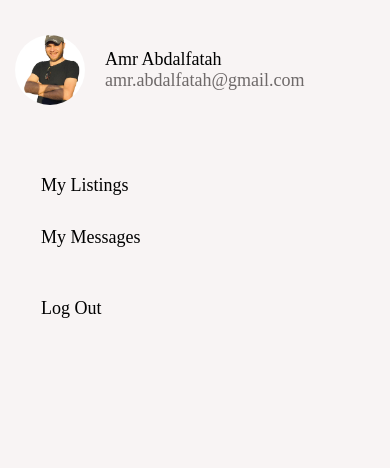
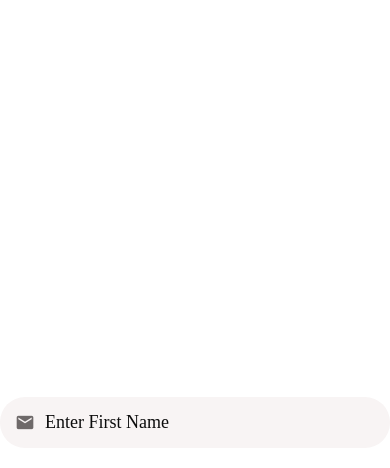
Before and after one commit to amrabdalfatah/DoneWithIt, a React Native app: screen / in a window 390 px wide. Shown: the top 468 px of the page. Built offline with nearby package versions, Linux system fonts and the light colour scheme; some icons are missing.

Commit message:
AppTextInput Component

```diff
--- a/App.js
+++ b/App.js
@@ -1,15 +1,16 @@
-import React from "react";
-import { View } from "react-native";
+import React, { useState } from "react";
 
-import ListItem from "./app/components/ListItem";
-import Card from "./app/components/Card";
-import ViewImageScreen from "./app/screens/ViewImageScreen";
-import WelcomeScreen from "./app/screens/WelcomeScreen";
-import ListingDetailsScreen from "./app/screens/ListingDetailsScreen";
-import MessagesScreen from "./app/screens/MessagesScreen";
-import ListingsScreen from "./app/screens/ListingsScreen";
-import AccountScreen from "./app/screens/AccountScreen";
+import Screen from "./app/components/Screen";
+import AppTextInput from "./app/components/AppTextInput";
 
 export default function App() {
-  return <AccountScreen />;
+  return (
+    <Screen style={{ justifyContent: "center", alignItem: "center" }}>
+      <AppTextInput
+        icon="email"
+        placeholder="Enter First Name"
+        onChangeText={(text) => console.log(text)}
+      />
+    </Screen>
+  );
 }
--- /dev/null
+++ b/app/components/AppTextInput.js
@@ -0,0 +1,40 @@
+import React from "react";
+import { View, TextInput, StyleSheet, Platform } from "react-native";
+import { MaterialCommunityIcons } from "@expo/vector-icons";
+
+import colors from "../config/colors";
+
+function AppTextInput({ icon, ...otherProps }) {
+  return (
+    <View style={styles.container}>
+      <MaterialCommunityIcons
+        name={icon}
+        size={20}
+        color={colors.medium}
+        style={styles.icon}
+      />
+      <TextInput style={styles.text} {...otherProps} />
+    </View>
+  );
+}
+
+const styles = StyleSheet.create({
+  container: {
+    backgroundColor: colors.light,
+    borderRadius: 25,
+    flexDirection: "row",
+    width: "100%",
+    padding: 15,
+    marginVertical: 10,
+  },
+  icon: {
+    marginRight: 10,
+  },
+  text: {
+    color: colors.dark,
+    fontSize: 18,
+    fontFamily: Platform.OS === "android" ? "Roboto" : "Avenir",
+  },
+});
+
+export default AppTextInput;
--- a/app/config/colors.js
+++ b/app/config/colors.js
@@ -5,5 +5,6 @@ export default {
   white: "#fff",
   medium: "#6e6969",
   light: "#f8f4f4",
+  dark: "#0c0c0c",
   danger: "#ff5252",
 };
```
